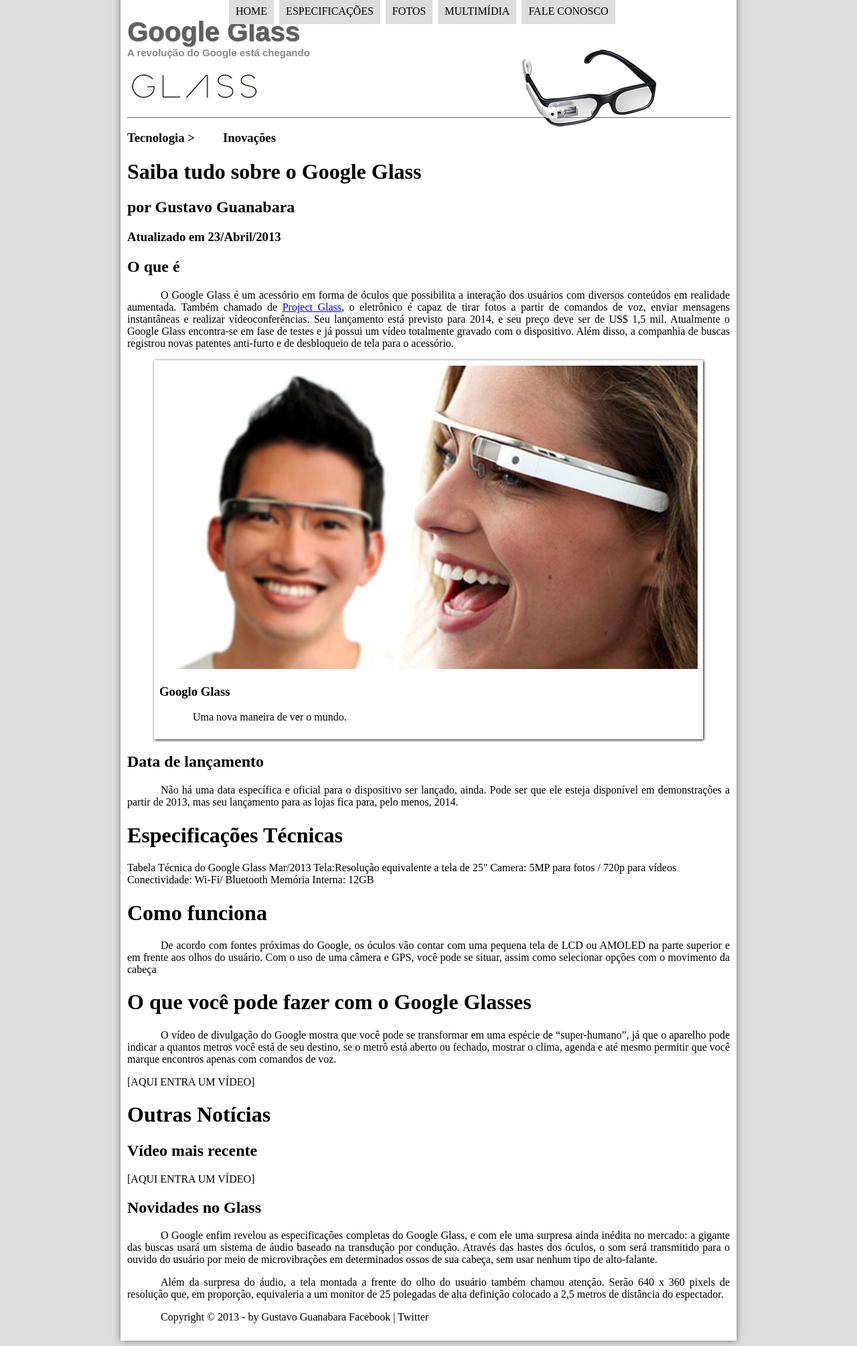
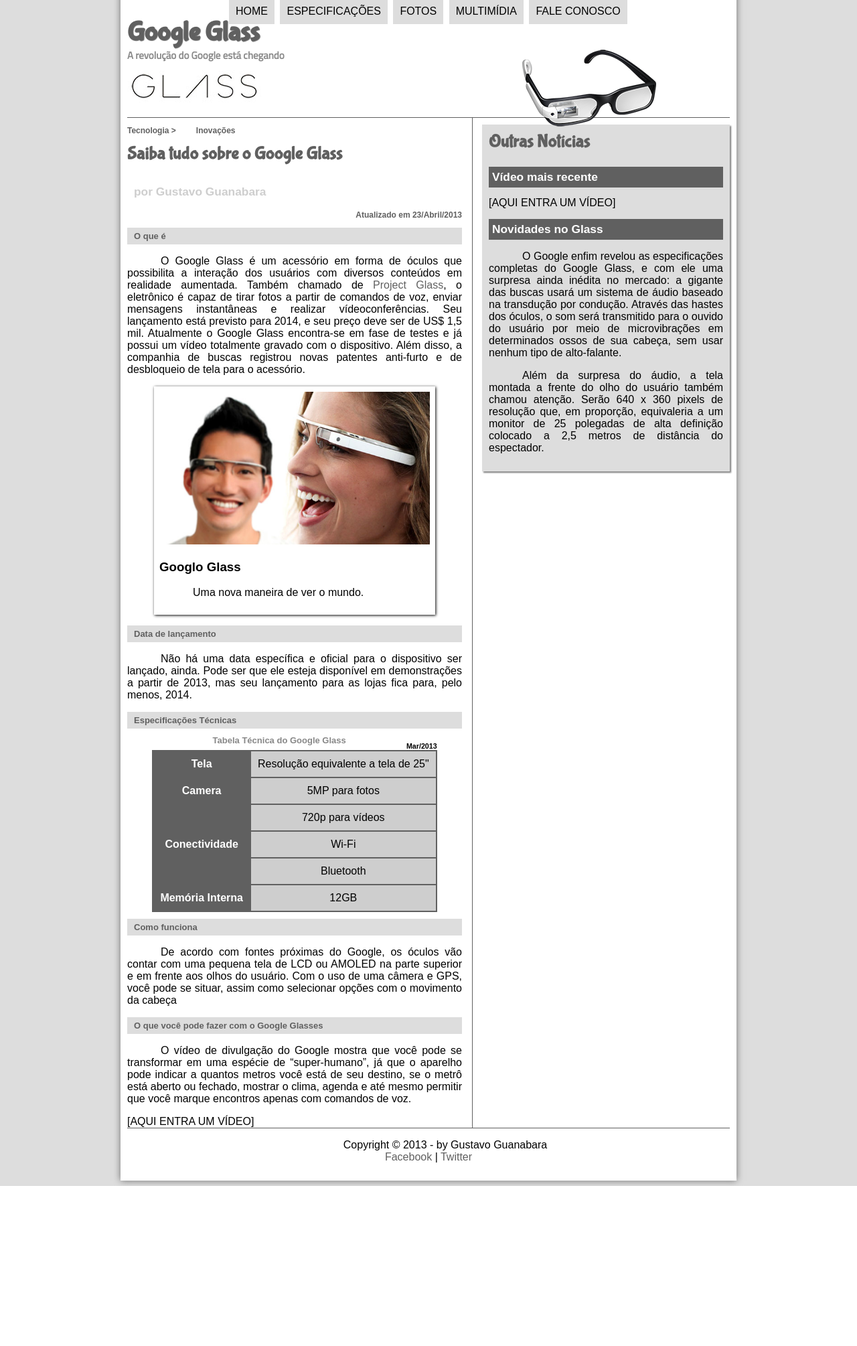
Before and after one commit to welderova/WOVA, a PHP site: page /google-glass/google-glass.html in a window 1280 px wide. Shown: the whole page at 67% size. After the commit the page ends 1771 px from the top, so only its background shows below. Run offline with PHP 8.4, Linux system fonts and the light colour scheme.

Commit message:
continuando 25/07/2022

```diff
--- a/google-glass/google-glass.html
+++ b/google-glass/google-glass.html
@@ -30,14 +30,16 @@
 		</ol>
 	</nave>
 	</header>
-
+<section id="corpo">
+	<article id="noticia-principal">
+	<header id="cabecalho-artigo">
 	<hgroup>
 	<h3>Tecnologia > &nbsp;&nbsp;&nbsp;&nbsp;&nbsp;&nbsp;&nbsp; Inovações</h3>
 	<h1>Saiba tudo sobre o Google Glass</h1>
 	<h2>por Gustavo Guanabara</h2>
-<h3>Atualizado em 23/Abril/2013</h3>
+	<h3 class="direita">Atualizado em 23/Abril/2013</h3>
 	</hgroup>
-
+	</header>
 	<h2>O que é</h2>
 	<p>O Google Glass é um acessório em forma de óculos que possibilita a interação dos usuários com diversos conteúdos em realidade aumentada. Também chamado de <a href="https://www.google.com/glass/start/" target="_blank">Project Glass</a>, o eletrônico é capaz de tirar fotos a partir de comandos de voz, enviar mensagens instantâneas e realizar vídeo&shy;con&shy;ferên&shy;cias. Seu lançamento está previsto para 2014, e seu preço deve ser de US$ 1,5 mil. Atualmente o Google Glass encontra-se em fase de testes e já possui um vídeo totalmente gravado com o dispositivo. Além disso, a companhia de buscas registrou novas patentes anti-furto e de desbloqueio de tela para o acessório.</p>
 
@@ -52,22 +54,28 @@
 	<h2>Data de lançamento</h2>
 	<p>Não há uma data específica e oficial para o dispositivo ser lançado, ainda. Pode ser que ele esteja disponível em demonstrações a partir de 2013, mas seu lançamento para as lojas fica para, pelo menos, 2014.</p>
 
-<h1>Especificações Técnicas</h1>
-Tabela Técnica do Google Glass Mar/2013
+	<h2>Especificações Técnicas</h2>
+	<table id="tabelaspec">
+	<caption>Tabela Técnica do Google Glass <span>Mar/2013</span></caption>
 
-Tela:Resolução equivalente a tela de 25"
-Camera: 5MP para fotos / 720p para vídeos
-Conectividade: Wi-Fi/ Bluetooth
-Memória Interna: 12GB
+	<tr><td class="ce">Tela</td><td class="cd">Resolução equivalente a tela de 25"</td></tr>
+	<tr><td rowspan="2" class="ce">Camera</td><td class="cd">5MP para fotos</td></tr>
+	<tr><td class="cd">720p para vídeos</td></tr>
+	<tr><td rowspan="2" class="ce">Conectividade</td><td class="cd">Wi-Fi</td></tr>
+	<tr><td class="cd">Bluetooth</td></tr>
+	<tr><td class="ce">Memória Interna</td><td class="cd">12GB</td></tr>
+	</table>
 
-<h1>Como funciona</h1>
+	<h2>Como funciona</h2>
 	<p>De acordo com fontes próximas do Google, os óculos vão contar com uma pequena tela de LCD ou AMOLED na parte superior e em frente aos olhos do usuário. Com o uso de uma câmera e GPS, você pode se situar, assim como selecionar opções com o movimento da cabeça</p>
 
-<h1>O que você pode fazer com o Google Glasses</h1>
+	<h2>O que você pode fazer com o Google Glasses</h2>
 	<p>O vídeo de divulgação do Google mostra que você pode se transformar em uma espécie de “super-<wbr/>humano”, já que o aparelho pode indicar a quantos metros você está de seu destino, se o metrô está aberto ou fechado, mostrar o clima, agenda e até mesmo permitir que você marque encontros apenas com comandos de voz.</p>
 
 	[AQUI ENTRA UM VÍDEO]
-
+	</article>
+</section>
+<aside id="lateral">
 	<h1>Outras Notícias</h1>
 	<h2>Vídeo mais recente</h2>
 
@@ -77,10 +85,11 @@ Memória Interna: 12GB
 	<p>O Google enfim revelou as especificações completas do Google Glass, e com ele uma surpresa ainda inédita no mercado: a gigante das buscas usará um sistema de áudio baseado na transdução por condução. Através das hastes dos óculos, o som será transmitido para o ouvido do usuário por meio de microvibrações em determinados ossos de sua cabeça, sem usar nenhum tipo de alto-falante.</p>
 
 	<p>Além da surpresa do áudio, a tela montada a frente do olho do usuário também chamou atenção. Serão 640 x 360 pixels de resolução que, em proporção, equivaleria a um monitor de 25 polegadas de alta definição colocado a 2,5 metros de distância do espectador.</p>
-
-<p>Copyright &copy; 2013 - by Gustavo Guanabara
-Facebook | Twitter</p>
-
+</aside>
+<footer id="rodape">
+	<p>Copyright &copy; 2013 - by Gustavo Guanabara <br/>
+		<a href="http://facebook.com/cursosemvideo" target="_blank">Facebook</a> | <a href="http://twitter.com/cursosemvideo" target="_blank">Twitter</a></p>
+</footer>
 </div>
 </body>
 </html>
--- a/google-glass/style-google-glss.css
+++ b/google-glass/style-google-glss.css
@@ -1,4 +1,11 @@
+@charset "UTF-8";
+@import url('https://fonts.googleapis.com/css2?family=Titillium+Web&display=swap');
+@font-face {
+	font-family: 'FonteLogo';
+	src: url("_fonts/bubblegum-sans-regular.otf");
+}
 body {
+	font-family: Arial, sans-serif;
 	background-color: #dddddd;
 	color: rbga(0, 0, 0, 1);
 }
@@ -16,6 +23,15 @@ p {
 	text-indent: 50px;
 }
 
+a {
+	color: #606060;
+	text-decoration: none;
+}
+
+a:hover {
+	text-decoration: underline;
+}
+
 header#cabecalho img#icone {
 	position: absolute;
 	left: 780px;
@@ -29,7 +45,7 @@ header#cabecalho {
 }
 
 header#cabecalho h1 {
-    font-family: arial, sans-serif;
+    font-family: 'FonteLogo', sans-serif;
     font-size: 30pt;
     color: #606060;
     text-shadow: 1px 1px 1px rgba(0, 0, 0, .6);
@@ -38,7 +54,7 @@ header#cabecalho h1 {
 }
 
 header#cabecalho h2 {
-    font-family: Arial, sans-serif;
+    font-family: 'Titillium Web', sans-serif;
     color: #888888;
     font-size: 15px;
     padding: 0px;
@@ -66,8 +82,8 @@ figure.foto-legenda figcaptin {
 	top: 0px;
 	background-color: rgba(0,0,0, .4);
 	color: white;
-	width: 100%;
-	height: 100%;
+	width: 100px;
+	height: 100px;
 	padding: 10px;
 	box-sizing: border-box;
 	transition: opacity 1s;
@@ -115,3 +131,116 @@ nave#menu a:hover {
 	color: #ffffff;
 	text-decoration: underline;
 }
+
+/*Aqui vamos fazer o estilo do section, aside, fooder que são a seção, o lado e o rodape do site*/
+
+section#corpo {
+	display: block;
+	width: 500px;
+	float: left;
+	border-right: 1px solid #606060;
+	padding-right: 15px;
+}
+
+article#noticia-principal h2 {
+	font-size: 13px;
+	color: #606060;
+	background-color: #dddddd;
+	padding: 5px 0px 5px 10px;
+	margin: 10px 0px 10px 0px;
+}
+
+header#cabecalho-artigo h1 {
+	font-family: 'FonteLogo', sans-serif;
+	font-size: 20pt;
+	color: #606060;
+	margin-top: 0px;
+	margin-top: 0px;
+}
+.direita {
+	text-align: right;
+}
+
+header#cabecalho-artigo h2 {
+	font-size: 13pt;
+	color: #cecece;
+	background-color: #ffffff;
+	margin: 0px;
+}
+
+header#cabecalho-artigo h3 {
+	font-size: 12px;
+	color: #606060;
+}
+
+table#tabelaspec {
+	border: 1px solid #606060;
+	border-spacing: 0px;
+	margin-left: auto;
+	margin-right: auto;
+}
+
+table#tabelaspec td {
+	border: 1px solid #606060;
+	padding: 10px;
+	text-align: center;
+	vertical-align: middle;
+}
+
+table#tabelaspec td.ce {
+	color: #ffffff;
+	background-color: #606060;
+	vertical-align: top;
+	font-weight: bold;
+}
+
+table#tabelaspec td.cd {
+	background-color: #cecece;
+}
+
+table#tabelaspec caption {
+	color: #888888;
+	font-size: 13px;
+	font-weight: bold;
+}
+
+table#tabelaspec caption span {
+	display: block;
+	float: right;
+	color: #000000;
+	font-size: 8pt;
+	margin-top: 10px;
+}
+
+aside#lateral {
+	display: block;
+	width: 350px;
+	float: right;
+	background-color: #dddddd;
+	padding: 10px;
+	margin-top: 10px;
+	box-shadow: 2px 2px 2px rgba(0, 0, 0, .5);
+}
+
+aside#lateral h1 {
+	font-family: 'FonteLogo', sans-serif;
+	font-size: 20pt;
+	color: #606060;
+	margin-top: 0px;
+}
+
+aside#lateral h2 {
+	background-color: #606060;
+	font-size: 13pt;
+	color: #ffffff;
+	padding: 5px;
+}
+
+footer#rodape {
+	clear: both;
+	border-top: 1px solid #606060;
+}
+
+footer#rodape p {
+	text-align: center;
+}
--- a/projeto-site/curso-html.html
+++ b/projeto-site/curso-html.html
@@ -5,7 +5,7 @@
     <meta http-equiv="X-UA-Compatible" content="IE=edge">
     <meta name="viewport" content="width=device-width, initial-scale=1.0">
     <title>Curso em HTML</title>
-    <link rel="stylesheet" href="estilo/style.css">
+    <link rel="stylesheet" href="estilo/style-do-projeto-site.css">
 </head>
 <body>
     <main>
--- a/projeto-site/curso-js.html
+++ b/projeto-site/curso-js.html
@@ -5,7 +5,7 @@
     <meta http-equiv="X-UA-Compatible" content="IE=edge">
     <meta name="viewport" content="width=device-width, initial-scale=1.0">
     <title>Curso de JavaScript</title>
-    <link rel="stylesheet" href="estilo/style.css">
+    <link rel="stylesheet" href="estilo/style-do-projeto-site.css">
 </head>
 <body>
     <main>''
--- a/projeto-site/projeto-site.html
+++ b/projeto-site/projeto-site.html
@@ -5,7 +5,7 @@
     <meta http-equiv="X-UA-Compatible" content="IE=edge">
     <meta name="viewport" content="width=device-width, initial-scale=1.0">
     <title>Curso em vídeo</title>
-    <link rel="stylesheet" href="estilo/style.css">
+    <link rel="stylesheet" href="estilo/style-do-projeto-site.css">
 </head>
 <body>
     <main>
```
Also changed, not shown: style.css (+5 -4 lines), google-glass/_fonts/bubblegum-sans-regular.otf (added), google-glass/_fonts/computer-font.ttf (added), projeto-site/estilo/style-do-projeto-site.css (renamed from projeto-site/estilo/style.css). Lines whose indentation alone changed are shown as unchanged.
